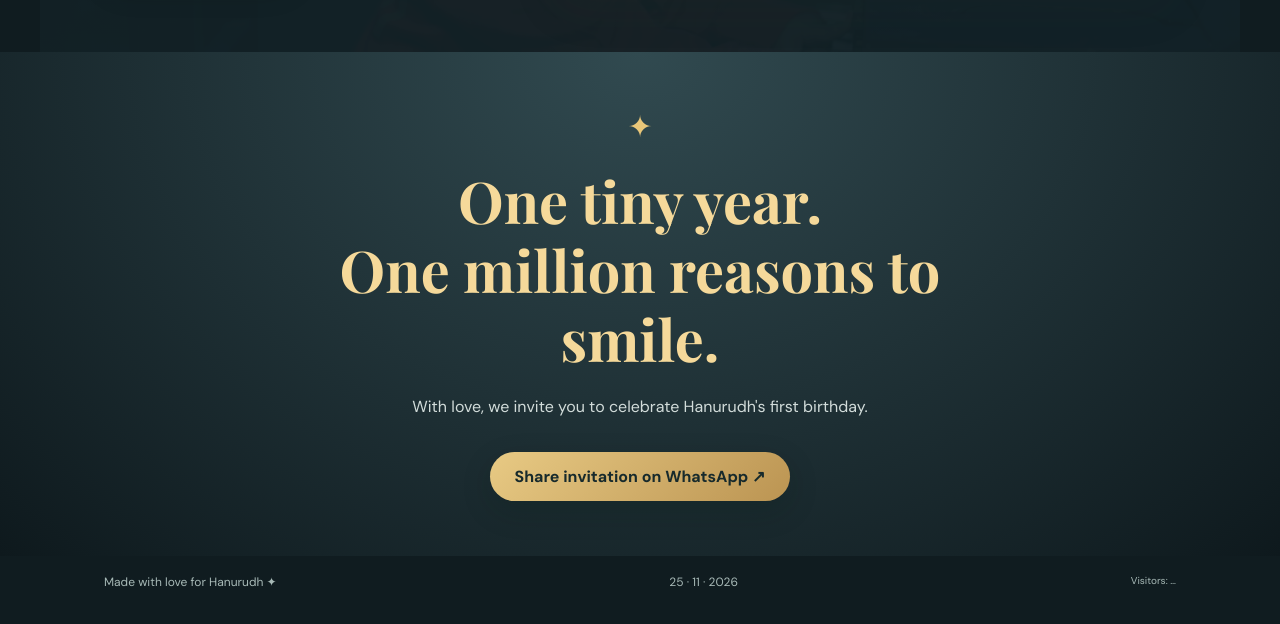
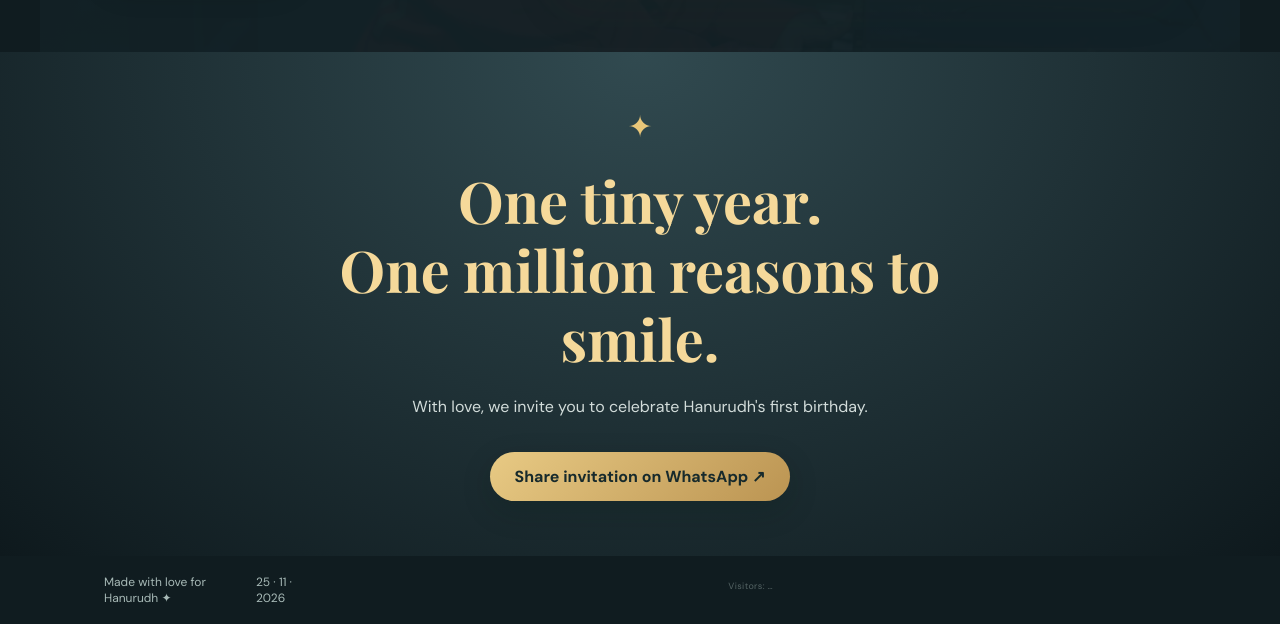
Before and after one commit to hariaahil/hanurudh-birthday, a plain HTML site: page index.html in a window 1280 px wide. Shown: the part 2233-2857 px from the top of the page. Drawn offline with nearby package versions, Linux system fonts and the light colour scheme.

Commit message:
Style tiny footer visitor counter

```diff
--- a/style.css
+++ b/style.css
@@ -88,3 +88,6 @@ body{background:#101c20;color:#e9e8df}
 @keyframes flame{from{transform:scale(.85) rotate(-3deg);filter:blur(.2px)}to{transform:scale(1.25) rotate(4deg);filter:blur(1px)}}
 @media(max-width:700px){.ambient-candle{width:8px;height:35px;bottom:10px}.ambient-candle:before{left:2px}}
 @media(prefers-reduced-motion:reduce){.ambient-balloon,.magic-flake,.ambient-candle:before{animation:none!important}}
+
+/* Tiny visitor counter */
+.visitor-count{display:block;width:100%;text-align:center;font-size:9px;opacity:.45;font-weight:400;letter-spacing:.04em;margin-top:6px}
```
